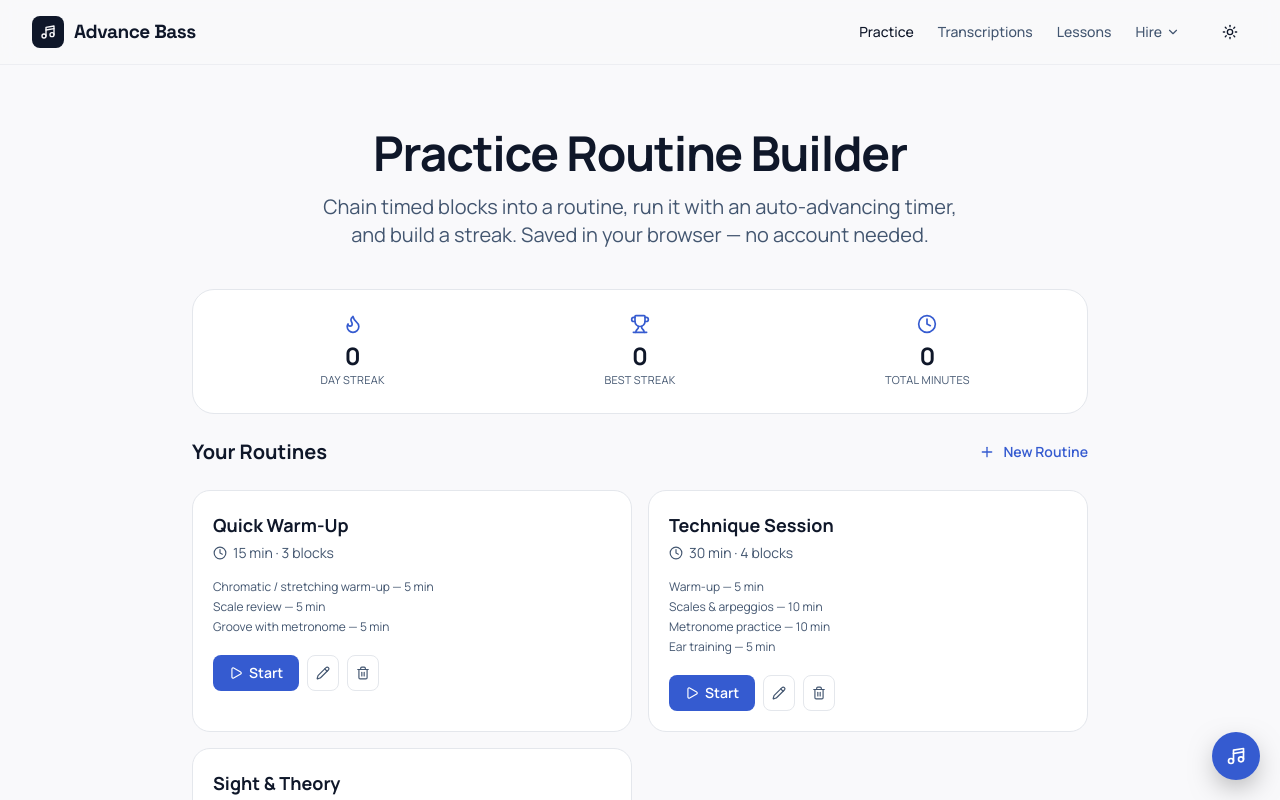
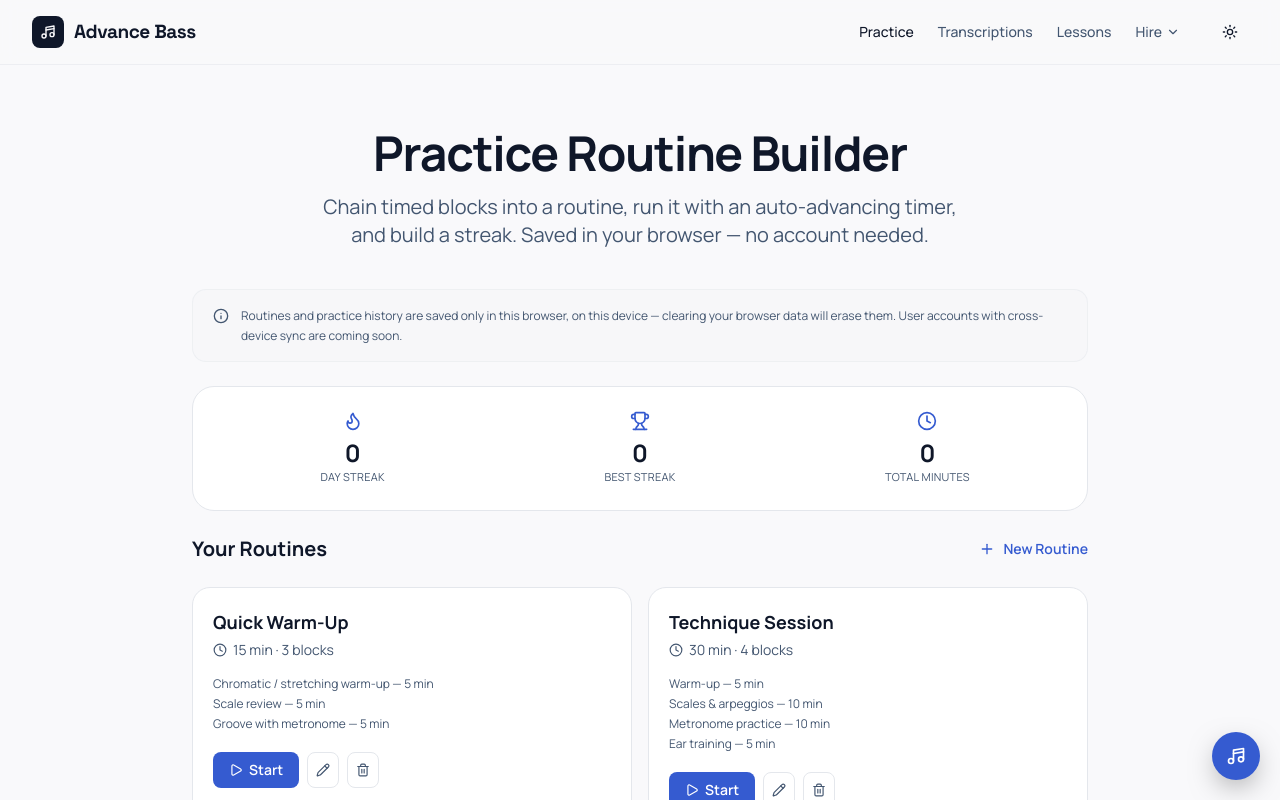
Before and after one commit to resonantdoghouse/advancebass, a Next.js app: page /tools/practice-routine in a window 1280 px wide. Shown: the top 800 px of the page. Built offline with nearby package versions, Linux system fonts and the light colour scheme.

Commit message:
feat(practice-routine): warn that data is local-only
Routines and history are stored in localStorage with no sync, so
users should know it's per-device and temporary until accounts land.

```diff
--- a/src/components/tools/PracticeRoutineBuilder.tsx
+++ b/src/components/tools/PracticeRoutineBuilder.tsx
@@ -1,7 +1,7 @@
 "use client";
 
 import { useEffect, useState } from "react";
-import { Play, Pencil, Trash2, Plus, Clock } from "lucide-react";
+import { Play, Pencil, Trash2, Plus, Clock, Info } from "lucide-react";
 import {
   loadRoutines,
   saveRoutines,
@@ -89,6 +89,15 @@ export function PracticeRoutineBuilder() {
 
   return (
     <div className="space-y-6">
+      <div className="flex items-start gap-3 bg-muted/20 border border-border/50 rounded-[14px] px-5 py-4 text-xs text-muted-foreground leading-relaxed">
+        <Info className="h-4 w-4 shrink-0 mt-0.5" />
+        <p>
+          Routines and practice history are saved only in this browser, on
+          this device — clearing your browser data will erase them. User
+          accounts with cross-device sync are coming soon.
+        </p>
+      </div>
+
       <PracticeStats log={log} streak={streak} />
 
       <div className="flex items-center justify-between">
```
